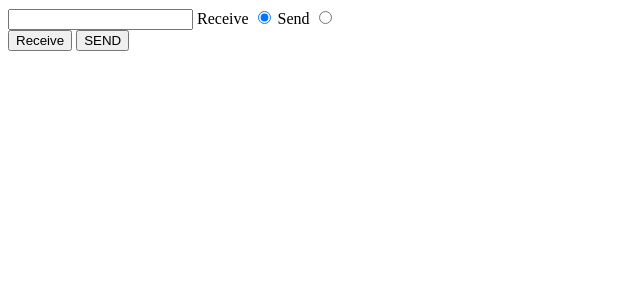
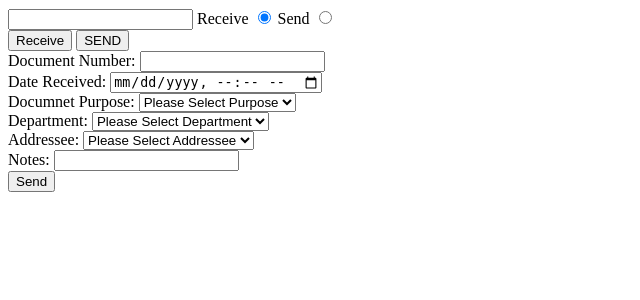
Before and after one commit to Shishwami/DOTS, a PHP site: page /DOC_VIEW_BASIC.php in a window 1280 px wide. Shown: the top 300 px of the page, without its empty margins (0-640 px from the left). Run offline with PHP 8.4, Linux system fonts and the light colour scheme.

Commit message:
Update DOC_VIEW_BASIC.php

```diff
--- a/PAGES/DOC_VIEW_BASIC/DOC_VIEW_BASIC.php
+++ b/PAGES/DOC_VIEW_BASIC/DOC_VIEW_BASIC.php
@@ -49,6 +49,49 @@
     <button type="button" id="R_BTN">Receive</button>
     <button type="button" id="S_BTN">SEND</button>
 
+    <form action="submit" name="FORM_DOC_SEND" id="FORM_DOC_SEND">
+            <div>
+                <label for="SEND_DOC_NUM">Document Number:</label>
+                <input type="text" name="DOC_NUM" id="SEND_DOC_NUM" readonly>
+            </div>
+            <div>
+                <label for="SEND_DATE_TIME_RECEIVED">Date Received:</label>
+                <input type="datetime-local" name="DATE_TIME_RECEIVED" id="SEND_DATE_TIME_RECEIVED">
+            </div>
+            <div>
+                <label for="SEND_DOC_PRPS">Documnet Purpose:</label>
+                <select name="PRPS_ID" id="SEND_DOC_PRPS">
+                    <option value="" disabled selected>Please Select Purpose</option>
+                    <!-- to be filled using database -->
+                </select>
+            </div>
+            <div>
+                <label for="SEND_R_DEPT_ID">Department:</label>
+                <select name="R_DEPT_ID" id="SEND_R_DEPT_ID">
+                    <option value="" disabled selected>Please Select Department</option>
+                    <!-- to be filled using database -->
+                </select>
+            </div>
+            <div>
+                <label for="SEND_DOC_ADDRESSEE">Addressee:</label>
+                <select name="R_USER_ID" id="SEND_DOC_ADDRESSEE">
+                    <option value="" disabled selected>Please Select Addressee</option>
+                    <!-- to be filled using database -->
+                </select>
+            </div>
+
+            <div>
+                <label for="SEND_DOC_NOTES">Notes:</label>
+                <input type="text" name="DOC_NOTES" id="SEND_DOC_NOTES">
+            </div>
+
+            <input type="text" name="ACTION_ID" id="SEND_DOC_ACTION" value="1" hidden>
+            <input type="text" name="S_DEPT_ID" id="SEND_S_DEPT_ID" value="" hidden>
+            <input type="text" name="S_USER_ID" id="SEND_S_USER_ID" value="" hidden>
+
+            <input type="submit" value="Send">
+        </form>
+
 </body>
 
 <script src="../../SCRIPTS/Constants.js"></script>
```
